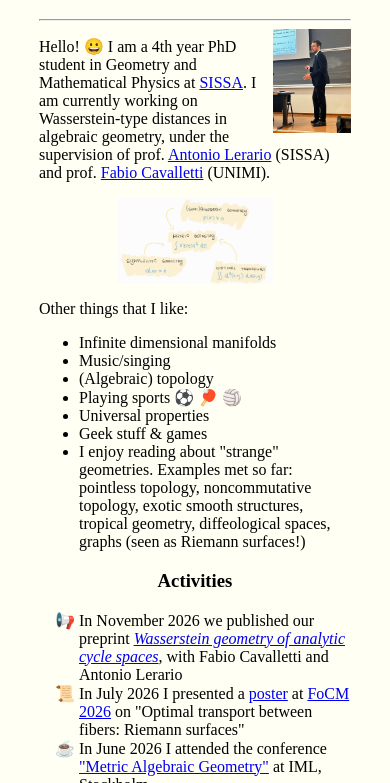
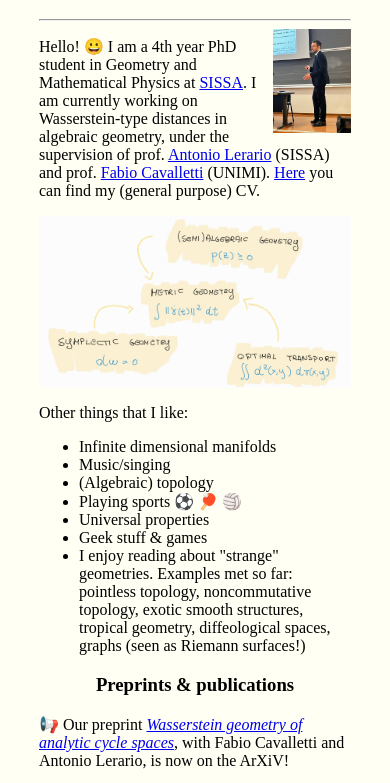
Before and after one commit to lcecchi/lcecchi.github.io, a plain HTML site: page index.html in a window 390 px wide. Shown: the part 61-844 px from the top of the page. Drawn offline with Linux system fonts and the light colour scheme.

Commit message:
aggiunto cv

```diff
--- a/index.css
+++ b/index.css
@@ -7,3 +7,12 @@ hr {color: #ffeabc;}
   margin-right: auto;
 }
 footer {text-align:center;}
+.research-diagram {
+  width: 50%;
+}
+
+@media (max-width: 600px) {
+  .research-diagram {
+    width: 100%;
+  }
+}
--- a/index.html
+++ b/index.html
@@ -12,8 +12,8 @@
 	<header><h1>Lorenzo Cecchi</h1></header>
 	<hr>
 	<img src="foto.jpg" alt="My picture" style="float:right; width:25%; padding-left:5%">
-	<p>Hello! &#128512; I am a 4th year PhD student in Geometry and Mathematical Physics at <a href="https://www.sissa.it/">SISSA</a>. I am currently working on Wasserstein-type distances in algebraic geometry, under the supervision of prof. <a href="https://sites.google.com/view/lerario/home">Antonio Lerario</a> (SISSA) and prof. <a href="https://sites.google.com/view/cavallet">Fabio Cavalletti</a> (UNIMI).</p>
-	<img src="schema.jpg" alt="Picture about my research" style="width:50%" class="center">
+	<p>Hello! &#128512; I am a 4th year PhD student in Geometry and Mathematical Physics at <a href="https://www.sissa.it/">SISSA</a>. I am currently working on Wasserstein-type distances in algebraic geometry, under the supervision of prof. <a href="https://sites.google.com/view/lerario/home">Antonio Lerario</a> (SISSA) and prof. <a href="https://sites.google.com/view/cavallet">Fabio Cavalletti</a> (UNIMI). <a href="cv-cecchi.pdf">Here</a> you can find my (general purpose) CV.</p>
+	<img src="schema.jpg" alt="Picture about my research" class="center research-diagram">
 	<p>Other things that I like:</p>
 		<ul><li>Infinite dimensional manifolds</li>
 		<li>Music/singing</li>
@@ -22,10 +22,12 @@
 		<li>Universal properties</li>
 		<li>Geek stuff & games</li>
 		<li>I enjoy reading about "strange" geometries. Examples met so far: pointless topology, noncommutative topology, exotic smooth structures, tropical geometry, diffeological spaces, graphs (seen as Riemann surfaces!)</li></ul>
+		<h3 style="text-align:center">Preprints & publications</h3>
+		<li style="list-style-type:'&#128226; '">Our preprint <a href="https://arxiv.org/abs/2611.17496"><i>Wasserstein geometry of analytic cycle spaces</i></a>, with Fabio Cavalletti and Antonio Lerario, is now on the ArXiV!</li>
 
 		<h3 style="text-align:center">Activities</h3>
 		<ul style="list-style-type:'&#9749; '">
-	<li style="list-style-type:'&#128226; '">In November 2026 we published our preprint <a href="https://arxiv.org/abs/2611.17496"><i>Wasserstein geometry of analytic cycle spaces</i></a>, with Fabio Cavalletti and Antonio Lerario</li>
+
 	<li style="list-style-type:'&#128220; '"> In July 2026 I presented a <a href="posterone.pdf">poster</a> at <a href="https://focm2026.univie.ac.at/"> FoCM 2026</a> on "Optimal transport between fibers: Riemann surfaces"</li>
 	<li> In June 2026 I attended the conference <a href="https://www.mittag-leffler.se/activities/metric-algebraic-geometry/">"Metric Algebraic Geometry"</a> at IML, Stockholm</li>
 	<li> In March 2026 I attended the school <a href="https://sites.google.com/view/algebraic-metric-integral-geom/home">"Algebraic aspects of
@@ -44,17 +46,17 @@ Metric and Integral Geometry"</a> in Lausanne</li>
 		<div><img src="boy.png" alt="Boy surface" style="float:right; width:20%; padding-left:4%">
 		<p>&#128220; In my Bachelor's thesis (under prof. <a href="https://people.dm.unipi.it/benedett/">Riccardo Benedetti</a>) I learnt how Stiefel-Whitney classes provide estimates on the smallest <i>n</i> required to immerse compact manifolds into &#8477;<sup><i>n</i></sup>; in particular, a uniform lower bound for <i>k</i>-dimensional manifolds is given by the number of 1s in the dyadic expansion of <i>k</i>! (exclamation point, not factorial). Again you can find the <a href="slide.pdf">slides</a> of my dissertation.</p></div>
 
-	<h3 style="text-align:center">When you think you are not good enough</h3>
+	<h3 style="text-align:center; clear:both">When you think you are not good enough</h3>
 	<p>Here is a true story that happened long time ago during a PhD examination at Princeton. Solomon Lefschetz, arguably a top mathematician, was in the committee. At one point the student was asked to prove the Picard-Lefschetz formula. Yes, the same Lefschetz. The student got stuck and had the "audacity" to ask Lefschetz to "unstuck" him. Lefschetz got stuck too. (It is a slick result.) The student passed the exam. [from a Quora answer by Liviu Nicolaescu]</p>
-	<br><br>
-	<br>
+
+		<!--
 	<footer>
 	<h3 style="text-align:center">Contact info</h3>
 	<p>SISSA</p>
 	<p>Via Bonomea 265, 34136 Trieste TS</p>
 	<p>Office 112</p>
 	<p>lcecchi AT sissa.it</p>
-	<img src="sissa.png" alt="SISSA logo" style="width:10%"></footer>
+	<img src="sissa.png" alt="SISSA logo" style="width:10%"></footer> -->
 
 </body>
 </html>
```
Also changed, not shown: 1 other file.
